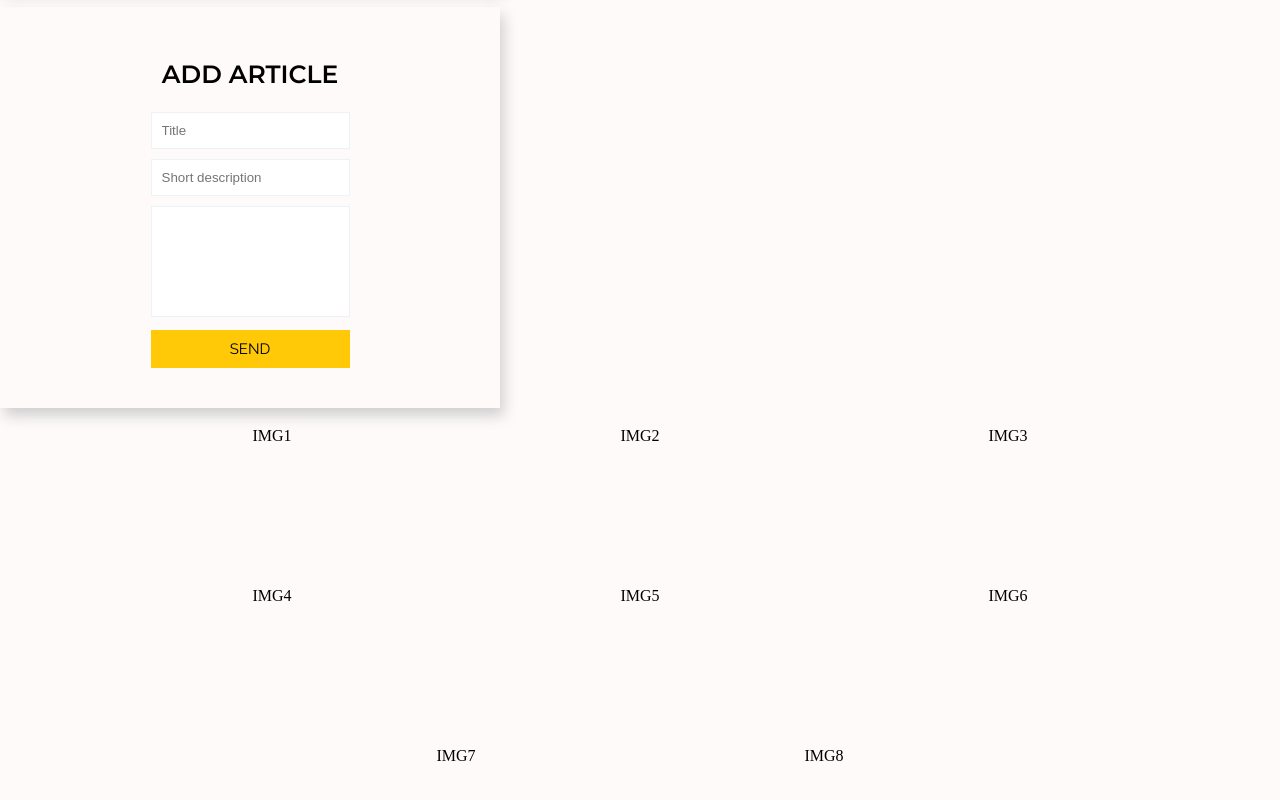
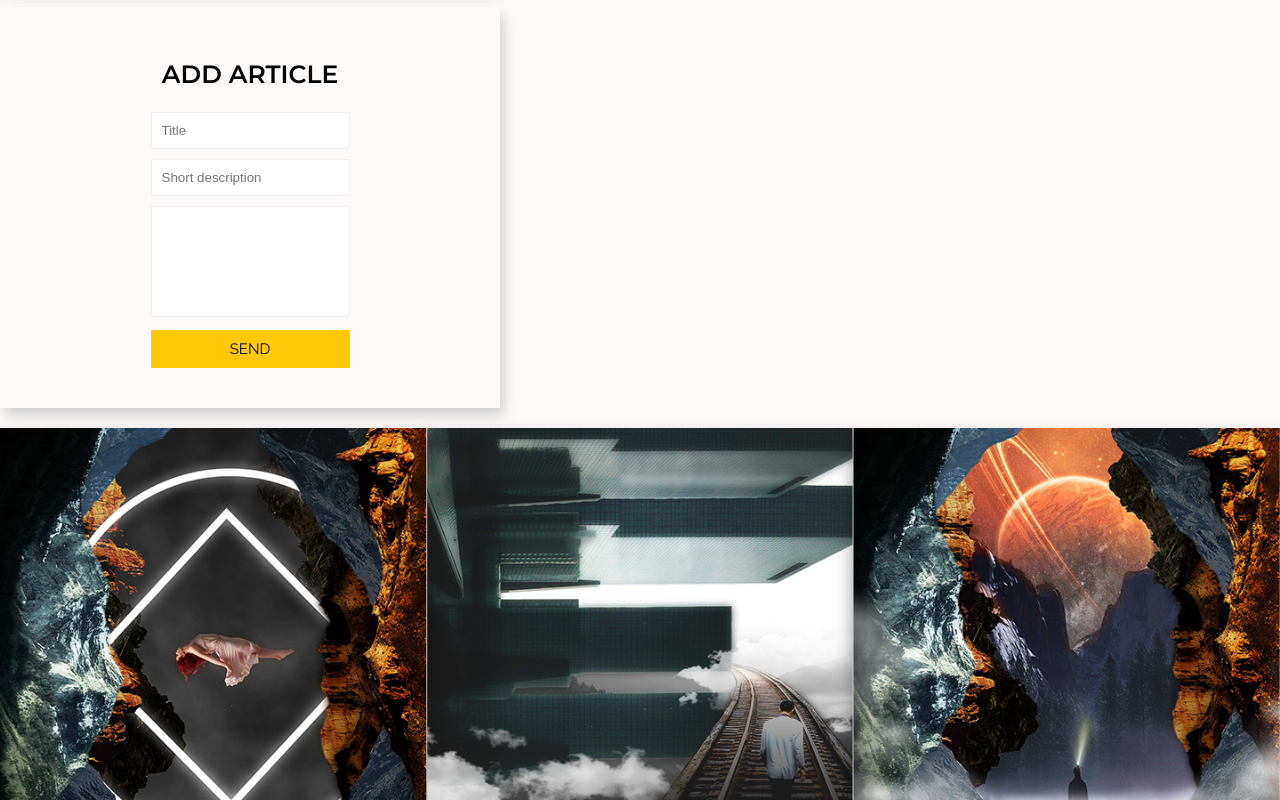
Before and after one commit to nikolaiborisik/sam-fe-courses-travel-2019, a website built with webpack: page src/index.html in a window 1280 px wide. Shown: the part 2000-2800 px from the top of the page. Built offline with nearby package versions, Linux system fonts and the light colour scheme.

Commit message:
gallery-adaptive-design

```diff
--- a/src/App.ts
+++ b/src/App.ts
@@ -1,6 +1,6 @@
 import './styles/app.sass';
 import './services.ts'
-import './components/formArticle/formArticle.ts'
 import './components/header/header.ts'
 import './components/main/main.ts'
 import  './components/aside/aside.ts'
+import './components/gallery/gallery.ts'
--- /dev/null
+++ b/src/components/gallery/gallery.sass
@@ -0,0 +1,8 @@
+@import '../../styles/config.sass'
+
+.gallery__item
+    flex: 1 1 400px
+    margin-bottom: 40px
+    box-shadow: 0 11px 16px 2px rgba(0, 0, 0, 0.33)
+    img
+        width: 100%
--- /dev/null
+++ b/src/components/gallery/gallery.ts
@@ -0,0 +1 @@
+import './gallery.sass';
--- a/src/index.html
+++ b/src/index.html
@@ -19,7 +19,7 @@
             <div class="header-top__logo">
                 <img src="./images/logo.png" alt="Logo">
             </div>
-            <button class="header-top__subscribe-btn" id="but">subscribe</button>
+            <button class="btn header-top__subscribe-btn" id="but">subscribe</button>
         </div>
         <div class="header-nav">
             <ul>
@@ -171,14 +171,30 @@
         </section>
     </main>
     <section class="gallery">
-        <div>IMG1</div>
-        <div>IMG2</div>
-        <div>IMG3</div>
-        <div>IMG4</div>
-        <div>IMG5</div>
-        <div>IMG6</div>
-        <div>IMG7</div>
-        <div>IMG8</div>
+        <div class="gallery__item">
+            <img src="./images/gallery-1.png" alt="">
+        </div>
+        <div class="gallery__item">
+            <img src="./images/gallery-2.png" alt="">
+        </div>
+        <div class="gallery__item">
+            <img src="./images/gallery-3.png" alt="">
+        </div>
+        <div class="gallery__item">
+            <img src="./images/gallery-4.png" alt="">
+        </div>
+        <div class="gallery__item">
+            <img src="./images/gallery-5.png" alt="">
+        </div>
+        <div class="gallery__item">
+            <img src="./images/gallery-6.png" alt="">
+        </div>
+        <div class="gallery__item">
+            <img src="./images/gallery-7.png" alt="">
+        </div>
+        <div class="gallery__item">
+            <img src="./images/gallery-8.png" alt="">
+        </div>
     </section>
     <aside class="bottom">
         BOTTOM
--- a/src/styles/basic-elements.sass
+++ b/src/styles/basic-elements.sass
@@ -14,6 +14,8 @@ img
 
 input
   border: none
+
+// ----------btns styles----------------------
 
 .btn
   padding: 7px 12px
@@ -75,6 +77,8 @@ input
         background-color: $share-btn-background-color-on-hover
         color: $share-btn-color-on-hover
 
+// ------------------------------------------------------------------
+
 .card
   margin-bottom: 60px
   box-shadow: 0 24px 26px 3px rgba(0, 0, 0, 0.24)
--- a/src/styles/layout.sass
+++ b/src/styles/layout.sass
@@ -7,13 +7,7 @@ body
 
 .gallery
     display: flex
-    justify-content: center
     flex-wrap: wrap
-.gallery
-    div
-        width: 23em
-        height: $gallery-div-height
-        text-align: center
 .bottom
     height: 10em
     text-align: center
--- a/src/styles/reset.scss
+++ b/src/styles/reset.scss
@@ -17,7 +17,8 @@ article, aside, details, figcaption, figure, footer, header, hgroup, menu, nav,
   display: block; }
 
 body {
-  line-height: 1; }
+  line-height: 1;
+}
 
 ol, ul {
   list-style: none; }
```
